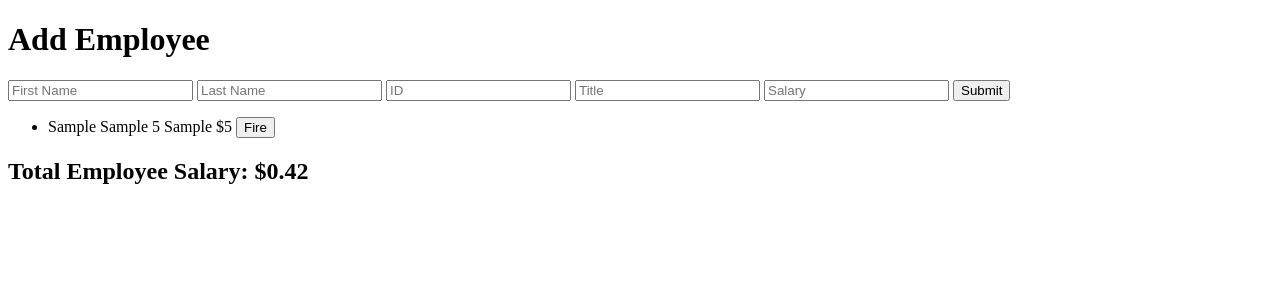
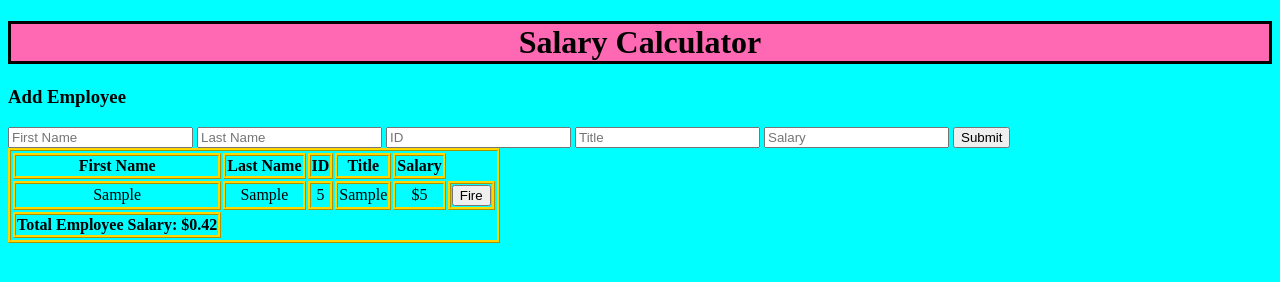
Before and after one commit to ValentineRiedman/jquery-salary-calculator, a plain HTML site: page index.html in a window 1280 px wide. Both pictures are taken after typing "Sample", "Sample", "5", "Sample", "5" into the empty fields and a click on the button "Submit". Drawn offline with Linux system fonts and the light colour scheme.

Commit message:
homework

```diff
--- a/index.html
+++ b/index.html
@@ -10,7 +10,8 @@
     <title>Salary Calculator</title>
 </head>
 <body>
-    <h1>Add Employee</h1>
+    <h1>Salary Calculator</h1>
+    <h3>Add Employee</h3>
     <div id="input">
         <input type="text" placeholder="First Name" id="firstNameIn">
         <input type="text" placeholder="Last Name" id="lastNameIn">
@@ -20,10 +21,28 @@
         <button id="addEmployeeButton">Submit</button>
     </div>
     <div id="output">
-            <ul id="employeeOut">
-            <li><button class="removeEmployeeButton">Fire</button></li>
+        <table>
+            <thead>
+              <tr>
+                <th>First Name</th>
+                <th>Last Name</th>
+                <th>ID</th>
+                <th>Title</th>
+                <th>Salary</th>
+              </tr>
+            </thead>
+            <tbody id="employeeOut">
+              <tr></tr>
+            </tbody>
+            <tfoot>
+                <tr>
+                  <th>Total Employee Salary: $<span id="employeeSalaryOut">0.00</span></th>
+                </tr>
+              </tfoot>
+            </table>
+            <!-- <ul id="employeeOut">
             </ul>
-        <h2>Total Employee Salary: $<span id="employeeSalaryOut">0.00</span></h2>
+        <h2>Total Employee Salary: $<span id="employeeSalaryOut">0.00</span></h2> -->
     </div>
 
 
--- a/scripts/client.js
+++ b/scripts/client.js
@@ -34,36 +34,46 @@ function displayEmployees(){
     el.empty();
     let employeeSalary = 0;
     for( let i=0; i<employees.length; i++){
-    el.append( `<li> ${ employees[i].firstName }  ${ employees[i].lastName } ${ employees[i].idNumber } ${ employees[i].title } $${ employees[i].salary }
-    <button class="removeEmployeeButton" data-index="${i}">Fire</button></li>` );
+    el.append(`
+    <tr>
+                <td>${ employees[i].firstName }</td>
+                <td>${ employees[i].lastName }</td>
+                <td>${ employees[i].idNumber }</td>
+                <td>${ employees[i].title }</td>
+                <td>$${ employees[i].salary }</td>
+                <th><button class="removeEmployeeButton" data-index="${i}">Fire</button></th>
+              </tr>
+
+
+
+    `)
+
+
+        //el.append( `<li> ${ employees[i].firstName }  ${ employees[i].lastName } ${ employees[i].idNumber } ${ employees[i].title } $${ employees[i].salary }
+    //<button class="removeEmployeeButton" data-index="${i}">Fire</button></li>` );
     employeeSalary += Number( employees[i].salary/12);
-    if (employeeSalary[i] > 20000){
-        overBudget();
-     }
-
 }
 
     el = $('#employeeSalaryOut');
     el.empty();
     el.append( employeeSalary.toFixed(2) );
     let displayedSalary = employeeSalary;
+    //create a red background if over 20k
      if ( displayedSalary > 20000){
         $('#employeeSalaryOut').css("background-color", "red");
+        alert('You are over budget!');
      }
+     //keep same background if below 20k
      if( displayedSalary < 20000){
-        $('#employeeSalaryOut').css("background-color", "white");
+        $('#employeeSalaryOut').css("background-color", "aqua");
      }
 }//end displayEmployees
 
 function fireEmployee(){
-    console.log('in fireEmployee');
-    //$( this ).parent().remove();
-console.log( $( this ).data( 'index' ));
+console.log( 'in fireEmployee', $( this ).data( 'index' ));
+//give an alert when employee is fired
+alert(employees[$( this ).data( 'index' )].firstName  + ' has been fired.'   );
 employees.splice( $( this ).data( 'index' ),1);
 displayEmployees();
 
 }//end fireEmployee
-
-// function overBudget(){
-//     employeeSalaryOut.css("background-color", "red");
-// }
--- a/style/style.css
+++ b/style/style.css
@@ -0,0 +1,35 @@
+body{
+background-color: aqua;
+}
+h1{
+    text-align: center;
+    border-style: solid;
+    background-color: hotpink;
+
+}
+table{
+
+    border-style: ridge;
+    border-color: gold;
+    text-align: center;
+    border-spacing: 2px;
+}
+tbody{
+    border-style: ridge;
+    border-color: gold;
+    text-align: center;
+    border-spacing: 2px;
+
+}
+th{
+    border-style: ridge;
+    border-color: gold;
+    text-align: center;
+    border-spacing: 2px;
+}
+td{
+    border-style: ridge;
+    border-color: gold;
+    text-align: center;
+    border-spacing: 2px;
+}
```
